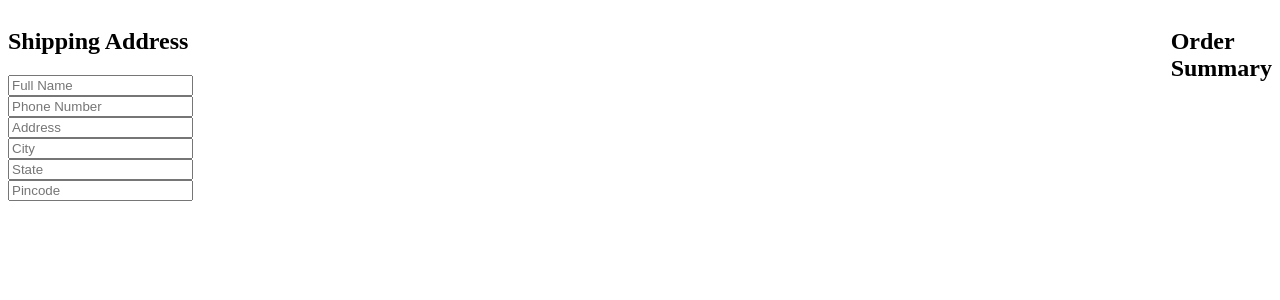
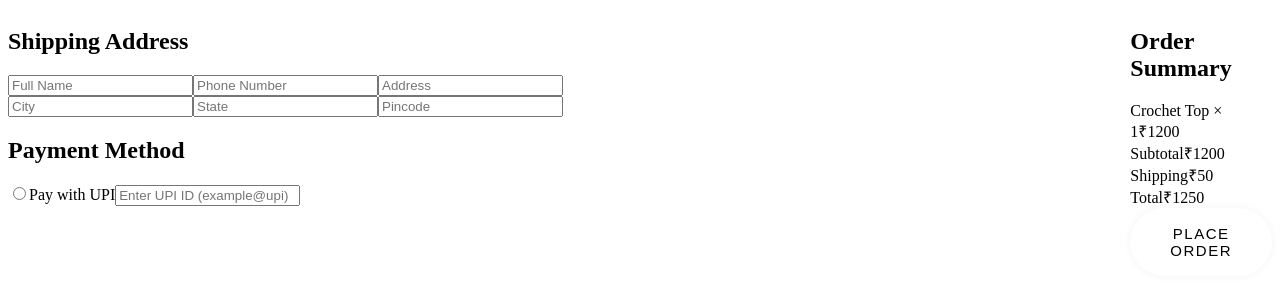
Before and after one commit to smitaparida25/Evolette-store, a React (Create React App) app in the folder frontend/: page /checkout in a window 1280 px wide. Shown: the top 300 px of the page. Built offline with nearby package versions, Linux system fonts and the light colour scheme; what @convex-dev/auth would draw is missing.

Commit message:
Add checkout page with shipping form, UPI payment option, and order summary(hardcoded) layout

```diff
--- a/frontend/src/App.css
+++ b/frontend/src/App.css
@@ -629,5 +629,5 @@ height: 400px;
 
  .checkout{
  display: flex;
- gap: 60pc;
+ gap: 30pc;
  }
--- a/frontend/src/pages/Checkout.jsx
+++ b/frontend/src/pages/Checkout.jsx
@@ -11,9 +11,46 @@ function Checkout() {
                     <input type="text" placeholder="State" />
                     <input type="text" placeholder="Pincode" />
                 </form>
+
+                <h2> Payment Method </h2>
+                    <div className="payment-method">
+                        <label>
+                            <input type="radio" name="payment" value="upi"/>
+                            Pay with UPI
+                            </label>
+                            <input
+                                type="text"
+                                placeholder="Enter UPI ID (example@upi)"
+                                className="upi-input"
+                              />
+                        </div>
             </div>
             <div className="summary">
-                <h2>Order Summary</h2>
+              <h2>Order Summary</h2>
+
+              <div className="item">
+                <span>Crochet Top × 1</span>
+                <span>₹1200</span>
+              </div>
+
+              <div className="line"></div>
+
+              <div className="price-row">
+                <span>Subtotal</span>
+                <span>₹1200</span>
+              </div>
+
+              <div className="price-row">
+                <span>Shipping</span>
+                <span>₹50</span>
+              </div>
+
+              <div className="price-row total">
+                <span>Total</span>
+                <span>₹1250</span>
+              </div>
+
+              <button className="place-order">Place Order</button>
             </div>
         </div>
         );
```
